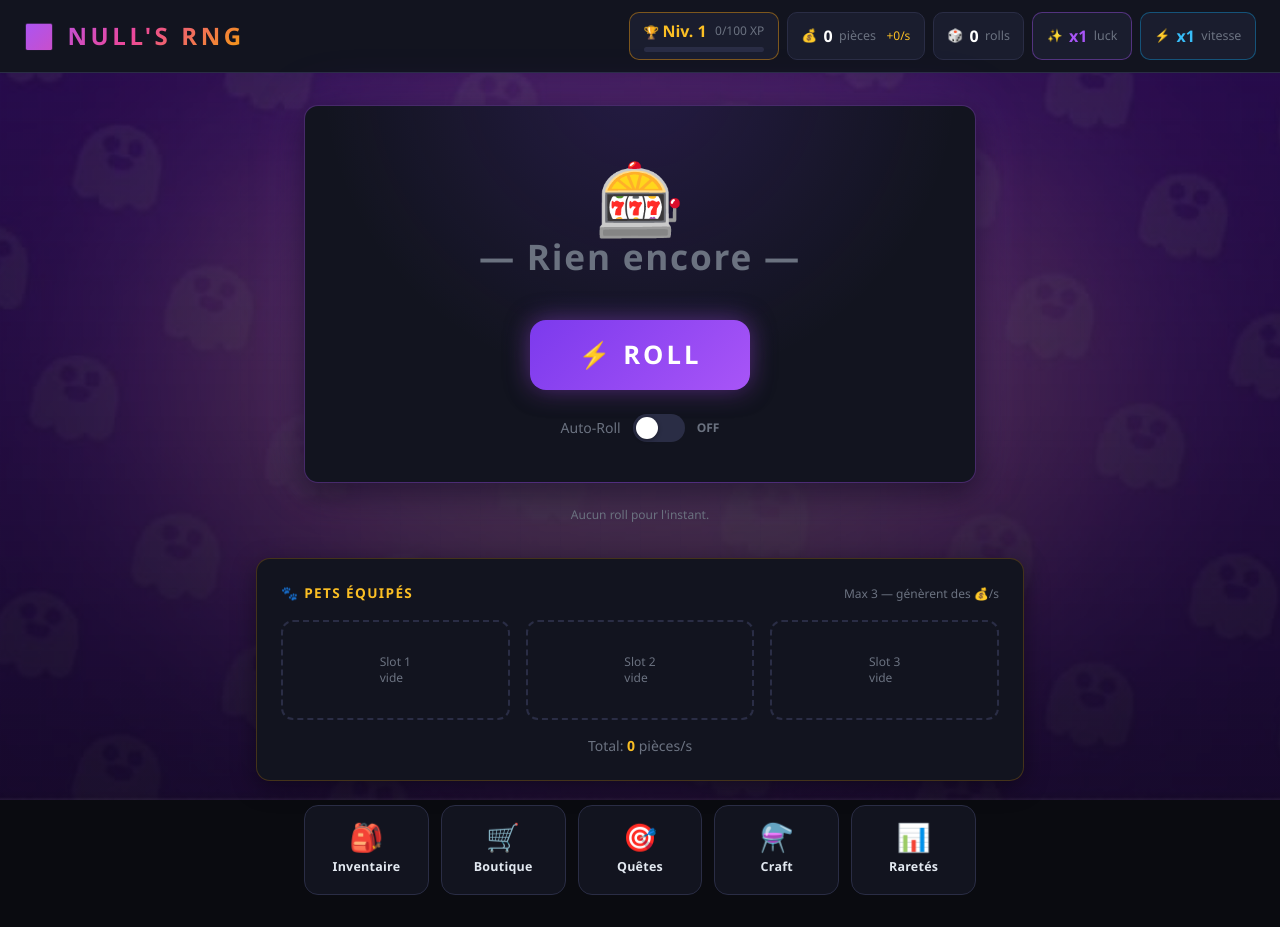
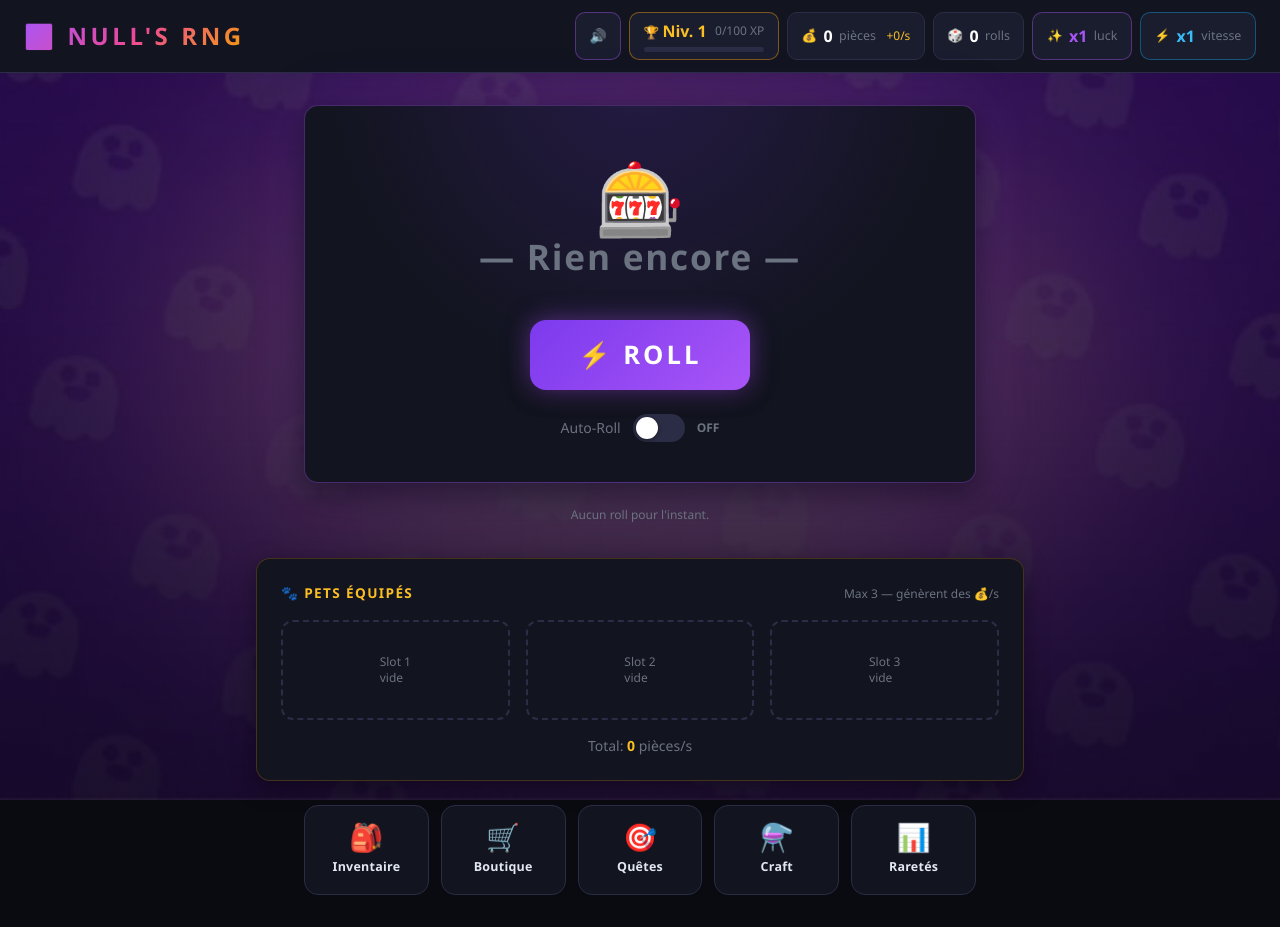
Before and after one commit to Prissme/Nulls-RNG, a plain HTML site: page index.html in a window 1280 px wide. Drawn offline with nearby package versions, Linux system fonts and the light colour scheme.

Commit message:
Update index.html

```diff
--- a/index.html
+++ b/index.html
@@ -20,6 +20,13 @@
       <div class="stat-chip" id="cloudStatusChip" style="display:none;border-color:rgba(148,163,184,.4)">
         <span id="cloudStatusText" style="color:var(--text-muted)">☁️ …</span>
       </div>
+      <!-- Bouton mute son -->
+      <button id="muteBtn" onclick="toggleMute()"
+        class="stat-chip"
+        style="cursor:pointer;border-color:rgba(168,85,247,.4);background:var(--bg-panel);border:1px solid rgba(168,85,247,.4);border-radius:10px;padding:.4rem .85rem;font-size:.85rem"
+        title="Activer/désactiver le son">
+        🔊
+      </button>
       <div class="stat-chip" style="border-color:rgba(245,158,11,.45);flex-direction:column;align-items:stretch;gap:.25rem;min-width:150px">
         <div class="flex items-center justify-between gap-2">
           <span>🏆 <span id="levelLabel" class="val" style="color:#fbbf24">Niv. 1</span></span>
@@ -51,10 +58,9 @@
     </div>
   </header>
 
-  <!-- ══ MAIN — Hub central : Roll + Pets en évidence ══ -->
+  <!-- ══ MAIN ══ -->
   <main class="flex-1 flex flex-col items-center gap-6 p-5 md:p-8">
 
-    <!-- ═══ Zone de Roll (mise en avant) ═══ -->
     <section class="hub-roll card w-full max-w-2xl flex flex-col items-center gap-6 py-10 px-6">
       <div id="resultZone">
         <div id="resultEmoji" class="text-7xl">🎰</div>
@@ -73,10 +79,8 @@
       </div>
     </section>
 
-    <!-- ═══ Historique (bande compacte) ═══ -->
     <div id="historyList" class="history-strip"></div>
 
-    <!-- ═══ Pets équipés (mis en avant) ═══ -->
     <section class="hub-pets card w-full max-w-3xl flex flex-col gap-4 py-6 px-6">
       <div class="flex items-center justify-between flex-wrap gap-2">
         <h2 class="hub-title">🐾 Pets équipés</h2>
@@ -88,7 +92,6 @@
       </div>
     </section>
 
-    <!-- ═══ Barre d'outils → ouvre les popups (boutons en cartes) ═══ -->
     <nav class="toolbar-grid">
       <button class="toolbar-card" onclick="ouvrirModal('modalInventaire')">
         <span class="toolbar-card-icon">🎒</span>
@@ -126,7 +129,6 @@
       <h2>🎒 Inventaire</h2>
       <button class="modal-close" onclick="fermerModal('modalInventaire')">✕</button>
     </div>
-
     <div class="modal-tabs" id="variantTabs">
       <button class="tab-btn active" onclick="filtrerVariante('all', this)">Tous</button>
       <button class="tab-btn" onclick="filtrerVariante('normal', this)">Base</button>
@@ -134,17 +136,14 @@
       <button class="tab-btn" onclick="filtrerVariante('golden', this)"  style="color:var(--golden-col)">G</button>
       <button class="tab-btn" onclick="filtrerVariante('rainbow', this)" style="color:var(--rainbow-col)">R</button>
     </div>
-
     <div class="modal-tabs" id="sortTabs" style="padding-top:.6rem">
       <span class="text-xs flex items-center" style="color:var(--text-muted)">Trier :</span>
       <button class="tab-btn active" onclick="trierInventaire('rarete', this)">✦ Rareté</button>
       <button class="tab-btn" onclick="trierInventaire('revenus', this)">💰 Revenus</button>
     </div>
-
     <div style="padding:.75rem 1.25rem 0">
       <button class="equip-best-btn" onclick="equiperMeilleurs()">⚡ Équiper les meilleurs pets</button>
     </div>
-
     <div id="inventoryGrid" class="modal-body grid grid-cols-2 sm:grid-cols-3 gap-2"></div>
   </div>
 </div>
@@ -244,6 +243,7 @@
 <!-- ══ Scripts ══ -->
 <script src="js/data.js"></script>
 <script src="js/state.js"></script>
+<script src="js/sound.js"></script>
 <script src="js/ui.js"></script>
 <script src="js/roll.js"></script>
 <script src="js/potions.js"></script>
@@ -256,5 +256,12 @@
 <script src="js/cloudsave.js"></script>
 <script src="js/main.js"></script>
 
+<script>
+  function toggleMute() {
+    const on = Sound.toggle();
+    document.getElementById('muteBtn').textContent = on ? '🔊' : '🔇';
+  }
+</script>
+
 </body>
 </html>
```
